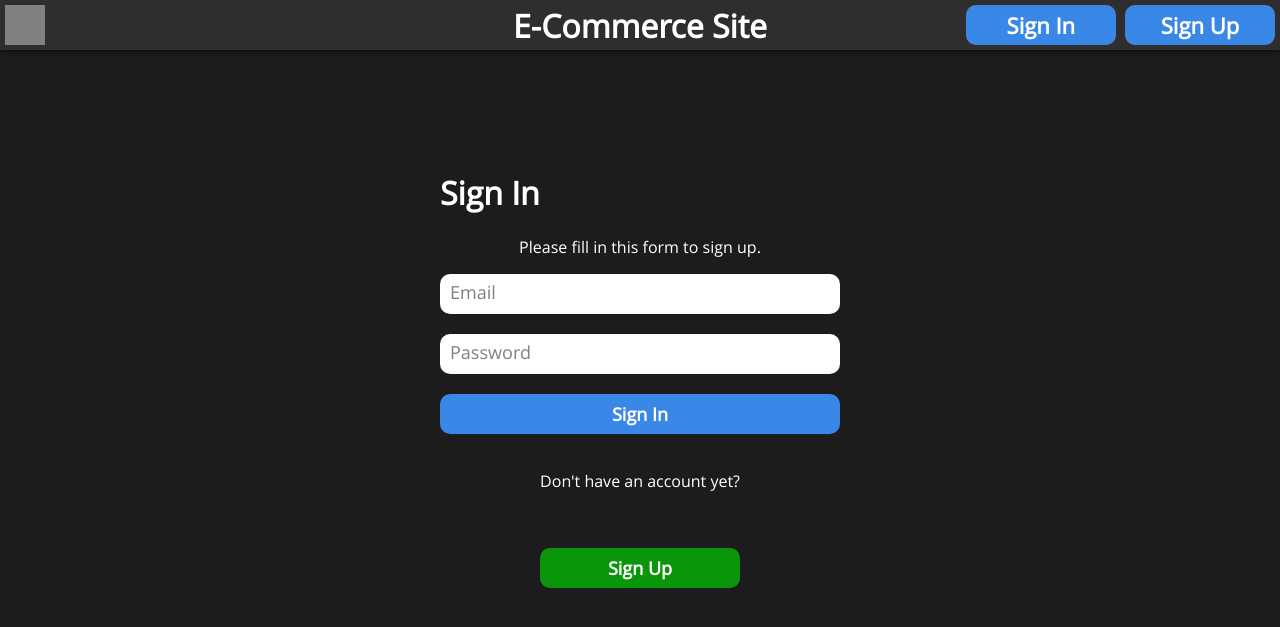
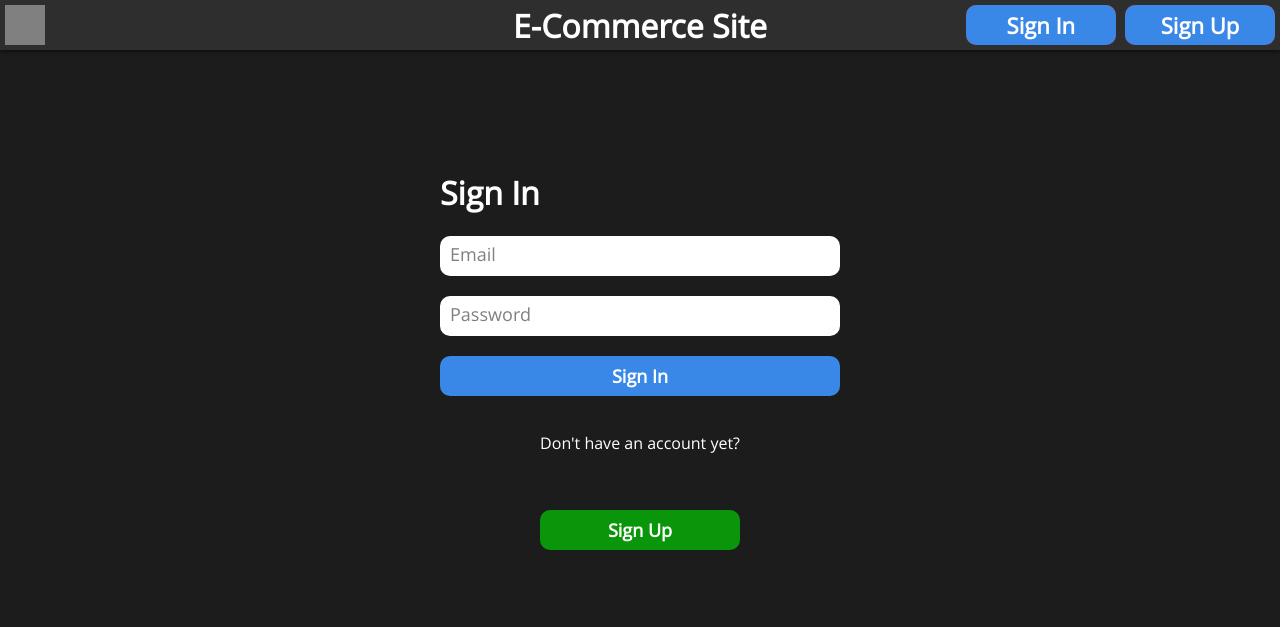
Before and after one commit to erik99s/D0018E, a Flask app: template templates/LoginPage.html in a window 1280 px wide. Shown: the top 627 px of the page. Run offline with Flask 2, Linux system fonts and the light colour scheme; the template is opened without the code that fills it: values that come from a table or form of the project are taken from there, others are empty; parts of the project's set-up code (start-up, migrations or seed data) failed here and were passed over; some libraries are stand-ins or nearby versions.

Commit message:
Update LoginPage.html

```diff
--- a/templates/LoginPage.html
+++ b/templates/LoginPage.html
@@ -8,16 +8,18 @@
 
 {% block main %}
 
-<form class="login_form" method="post" action="">
+<form class="login_form" method="" action="">
+  {{ form.csrf_token }}
   <h1>Sign In</h1>
-  <p>Please fill in this form to sign up.</p>
 
-  <input type="text" name="name" placeholder="Email"><br>
-  <input type="password" name="pass" placeholder="Password"><br>
-  <input type="submit" id="login_button" name="login" value="Sign In"><br>
+  <input type="email" name="email" placeholder="Email" required><br>
+  <input type="password" name="password" placeholder="Password" required><br>
+  <input type="submit" name="sign in" id="login_button" value="Sign In"><br>
 
   <p>Don't have an account yet?</p>
-  <input type="button" class="button" id="register_button" name="login" value="Sign Up"><br>
+  <a href="/register">
+    <input type="button" class="green_button" value="Sign Up">
+  </a>
 </form>
 
 {% endblock %}
```
